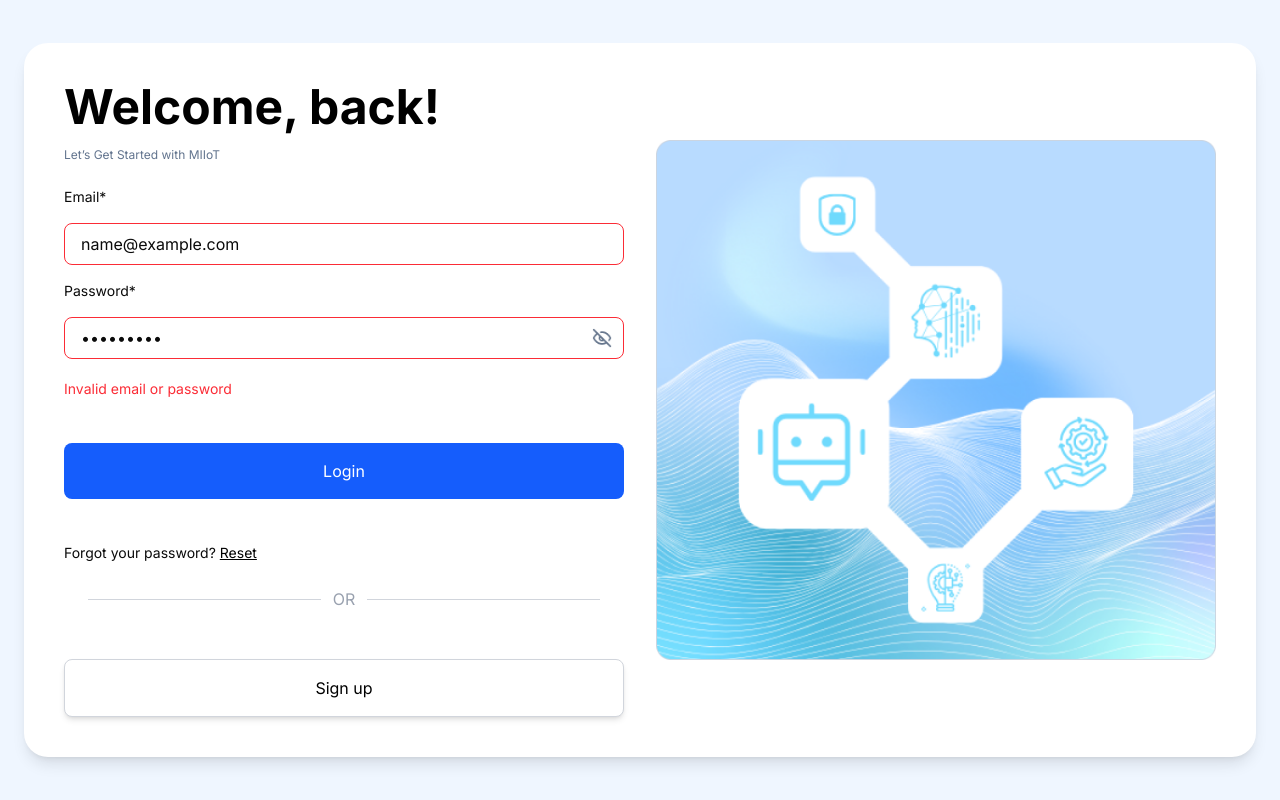
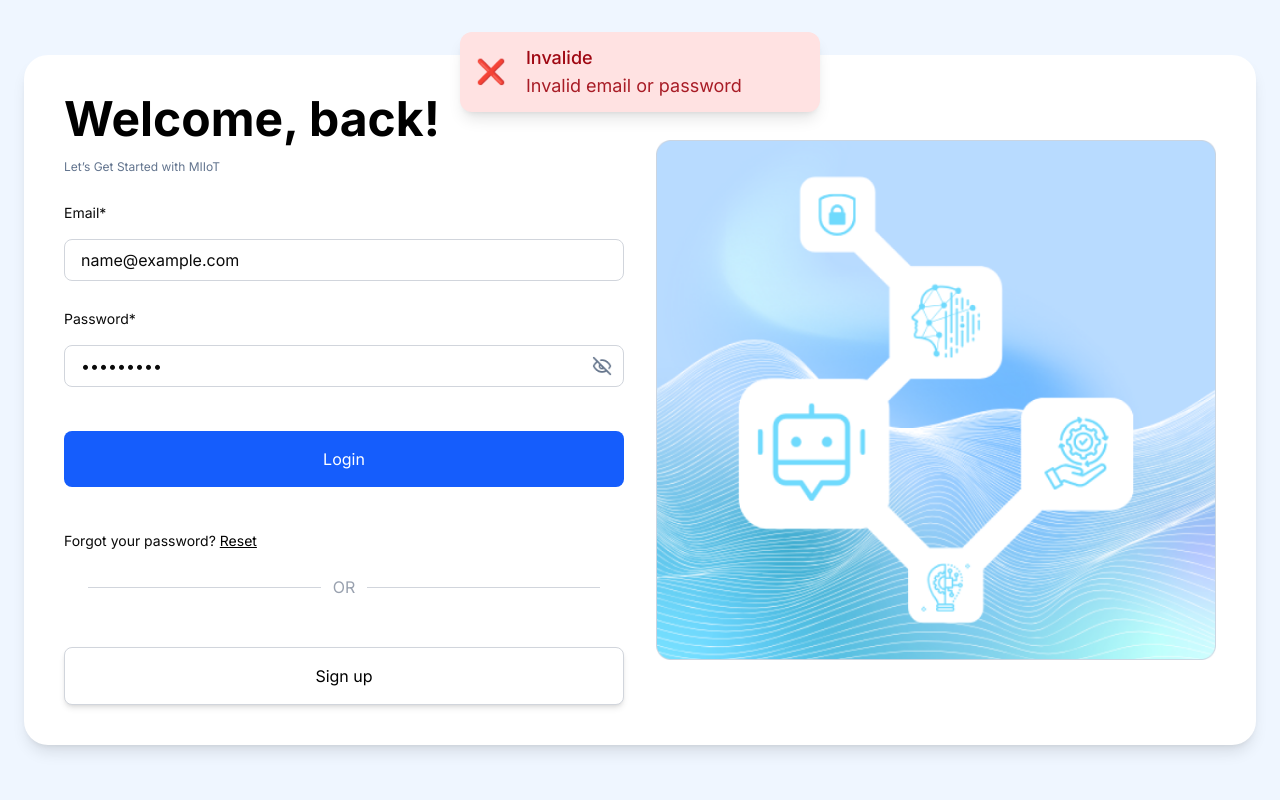
Before and after one commit to chayuearn-00/intern_project, a Vue app in the folder frontend/: page /Login in a window 1280 px wide. Both pictures are taken after typing "name@example.com", "Sample123" into the empty fields and a click on the button "Login". Built offline with nearby package versions, Linux system fonts and the light colour scheme; no server answers.

Commit message:
change login logic, add validate, change banner class

```diff
--- a/frontend/src/components/BaseAlert.vue
+++ b/frontend/src/components/BaseAlert.vue
@@ -1,7 +1,8 @@
 <template>
     <Transition name="fade-slide">
         <div
-        v-if="visible" class="base-alert" :class="alertClass">
+            v-if="visible" class="base-alert" :class="alertClass"
+        >
             <!-- Icon -->
             <span class="text-2xl leading-none self-center">
             {{ icon }}
@@ -45,7 +46,7 @@ const props = defineProps({
         //   },
     })
 
-const visible = ref(true)
+const visible = ref(true);
 
 const styles = {
   success: 'bg-green-100 text-green-800',
--- a/frontend/src/components/LoginForm.vue
+++ b/frontend/src/components/LoginForm.vue
@@ -1,18 +1,23 @@
 <template>
+    <BaseAlert v-if="Invalide_backend" type="error" title="Invalide" message="Invalid email or password" />
     <div>
       <h2 class="whitespace-nowrap text-2xl font-bold text-black text-left md:text-5xl"
         >Welcome, back!
       </h2>
       <p class="text-xs mt-4 mb-6 text-slate-500">Let’s Get Started with MIIoT</p>
       <form @submit.prevent="submit" class="space-y-5">
+        <div class="flex-col my-7">
           <p class="text-sm mb-4">Email*</p>
           <input
-            v-model="email"
+            v-model="form.email"
             type="email"
             :class="inputClass"
+            @blur.self="check_email"
             />
-          <PasswordInput v-model="password" :error="!!error" />
-          <p v-if="error" class="text-sm text-red-500">{{ error }}</p>
+            <p v-if="error.email && !errorEmailForm" class="absolute error-text">Please fill this feild.</p>
+            <p v-if="errorEmailForm" class="absolute error-text">Invalid email format</p>
+        </div>
+        <PasswordInput v-model="form.password" v-model:error="error.password" />
         <button class="bg-blue-600 text-white rounded-lg px-4 py-4 w-full mt-6 hover:bg-blue-700">Login</button>
         <div class="text-sm my-6 text-left">
           <span>Forgot your password? </span>
@@ -32,20 +37,45 @@
 </template>
 
 <script setup>
-import { ref, computed, inject, onMounted } from 'vue';
+import { ref, computed, inject, watch, reactive } from 'vue';
+import { useRouter } from 'vue-router';
 import PasswordInput from './PasswordInput.vue';
+import BaseAlert from './BaseAlert.vue';
 
-const email = ref('');
-const password = ref('');
-const error = ref(null);
+const router = useRouter();
 const api = inject('api');
+const errorEmailForm =ref(false);
+const Invalide_backend = ref(false);
+
+const form = reactive ({
+  email: '',
+  password: ''
+})
+
+const error = reactive({
+  email: false,
+  password: false,
+});
 
 const inputClass = computed(() => [
-    'w-full rounded-lg px-4 py-2 mb-4 pr-10 outline-none',
-    error.value
+    'w-full rounded-lg px-4 py-2 pr-10 outline-none',
+    error.email || errorEmailForm.value
         ? 'border border-red-500 focus:ring-2 focus:ring-red-500'
         : 'border border-gray-300 focus:ring-2 focus:ring-brand'
 ]);
+
+const check_email = () => {
+  if (!form.email) {
+    error.email = true
+  }
+}
+
+watch(() => form.email, (newEmail) => {
+  const pattern = /^[^\s@]+@[^\s@]+\.[^\s@]+$/;
+  if (form.email) {
+    errorEmailForm.value = !pattern.test(newEmail.trim());
+  }
+});
 
 // const payload = computed(() => ({ email: email.value, password: password.value }));
 
@@ -68,22 +98,41 @@ const inputClass = computed(() => [
 //   }
 // }
 
+
+// watch(password, () => {
+//   error.password = true;
+// });
+
 const submit = async () => {
+  Object.keys(error).forEach(key => {
+        (form[key].trim())
+        ? null
+        : error[key] = true
+  })
+
+
+
+  const hasErrors = Object.values(error).some(error => error)
+
+  if (!hasErrors) {
     try {
       const response = await api.post('/login', {
-      email: email.value,
-      password: password.value
+        email: form.email,
+        password: form.password
       });
 
-    const data = response.data;
-    console.log('Login successful', data);
+      // const data = response.data;
+      // console.log('Login successful', data);
+      router.push('/HomePage')
 
     } catch (e) {
-    error.value = 'Invalid email or password'
+      Invalide_backend.value = true
+      setTimeout(() => {
+        Invalide_backend.value = false
+      }, 5000);
     }
   }
-
-
+}
 </script>
 
 <style>
--- a/frontend/src/components/PasswordInput.vue
+++ b/frontend/src/components/PasswordInput.vue
@@ -7,6 +7,7 @@
                 :value="modelValue"
                 @input="$emit('update:modelValue', $event.target.value)"
                 :class="inputClass"
+                @blur.self="check_password"
             />
             <button
                 type="button"
@@ -20,11 +21,12 @@
                 />
             </button>
         </div>
+        <p v-if="error" class="absolute error-text">please fill this field</p>
     </div>
 </template>
 
 <script setup>
-import { ref, computed } from 'vue';
+import { ref, computed , watch } from 'vue';
 import eyeOff from '@/assets/icons/eye-off.png';
 import eyeOn from '@/assets/icons/eye-on.svg';
 
@@ -42,12 +44,28 @@ const props = defineProps({
     }
 });
 
+const check_password = () => {
+    if (!props.modelValue) {
+        emit('update:error',true)
+    };
+}
+
 const inputClass = computed(() => [
     'w-full rounded-lg px-4 py-2 pr-10 outline-none',
     props.error
     ? 'border border-red-500 focus:ring-2 focus:ring-red-500'
     : 'border border-gray-300 focus:ring-2 focus:ring-brand'
 ]);
-defineEmits(['update:modelValue'])
+
+watch(() => props.modelValue, () => {
+  if (props.modelValue) {
+    emit('update:error',false)
+  }
+});
+
+const emit = defineEmits([
+    'update:modelValue',
+    'update:error'
+])
 
 </script>
--- a/frontend/src/style.css
+++ b/frontend/src/style.css
@@ -66,6 +66,10 @@
   .error-text {
     @apply text-xxs m-1 md:text-xs text-red-500 md:m-1.5;
   }
+  .login-error-text {
+    @apply text-xxs md:text-xs text-red-500 ;
+  }
+
   .signin-google {
     @apply w-full border flex items-center justify-center py-3 text-foreground text-xs md:text-base font-medium rounded-lg gap-1 sm:gap-2 hover:bg-primary/90
   }
@@ -85,7 +89,8 @@
 
 
   .base-alert {
-    @apply fixed z-50 top-6 self-center md:top-8 md:right-10 md:left-auto md:w-[360px] rounded-xl px-4 py-3 shadow-lg flex gap-5 items-start place-content-center;
+    /* @apply fixed z-50 top-6 self-center md:top-8 md:right-10 md:left-auto md:w-[360px] rounded-xl px-4 py-3 shadow-lg flex gap-5 items-start place-content-center; */
+    @apply absolute top-8 z-50 w-[360px] place-self-center rounded-xl px-4 py-3 shadow-lg flex gap-5;
   }
   .werning-alert {
     @apply bg-yellow-100 text-yellow-800
```
Lines whose indentation alone changed are shown as unchanged.
